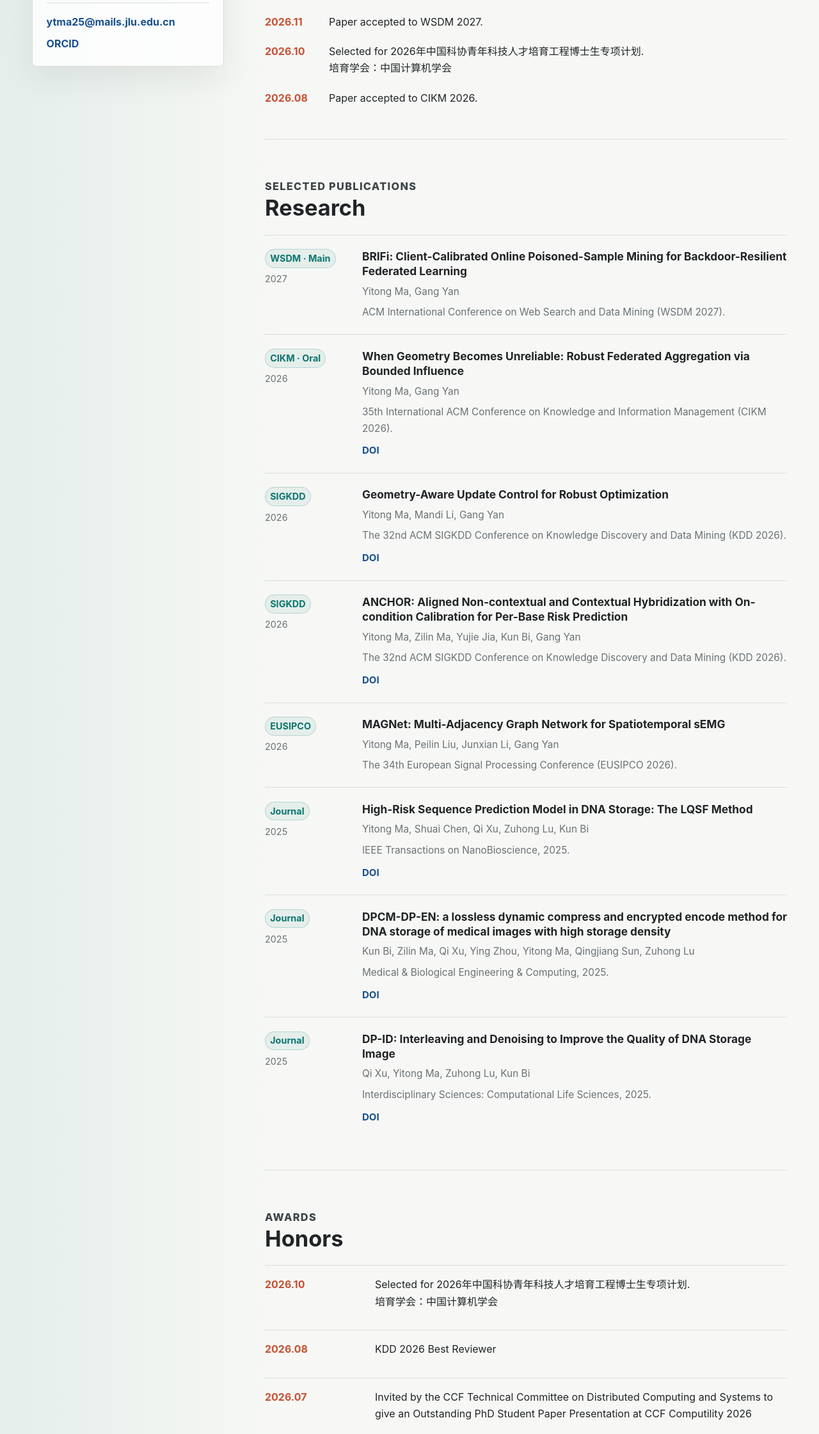
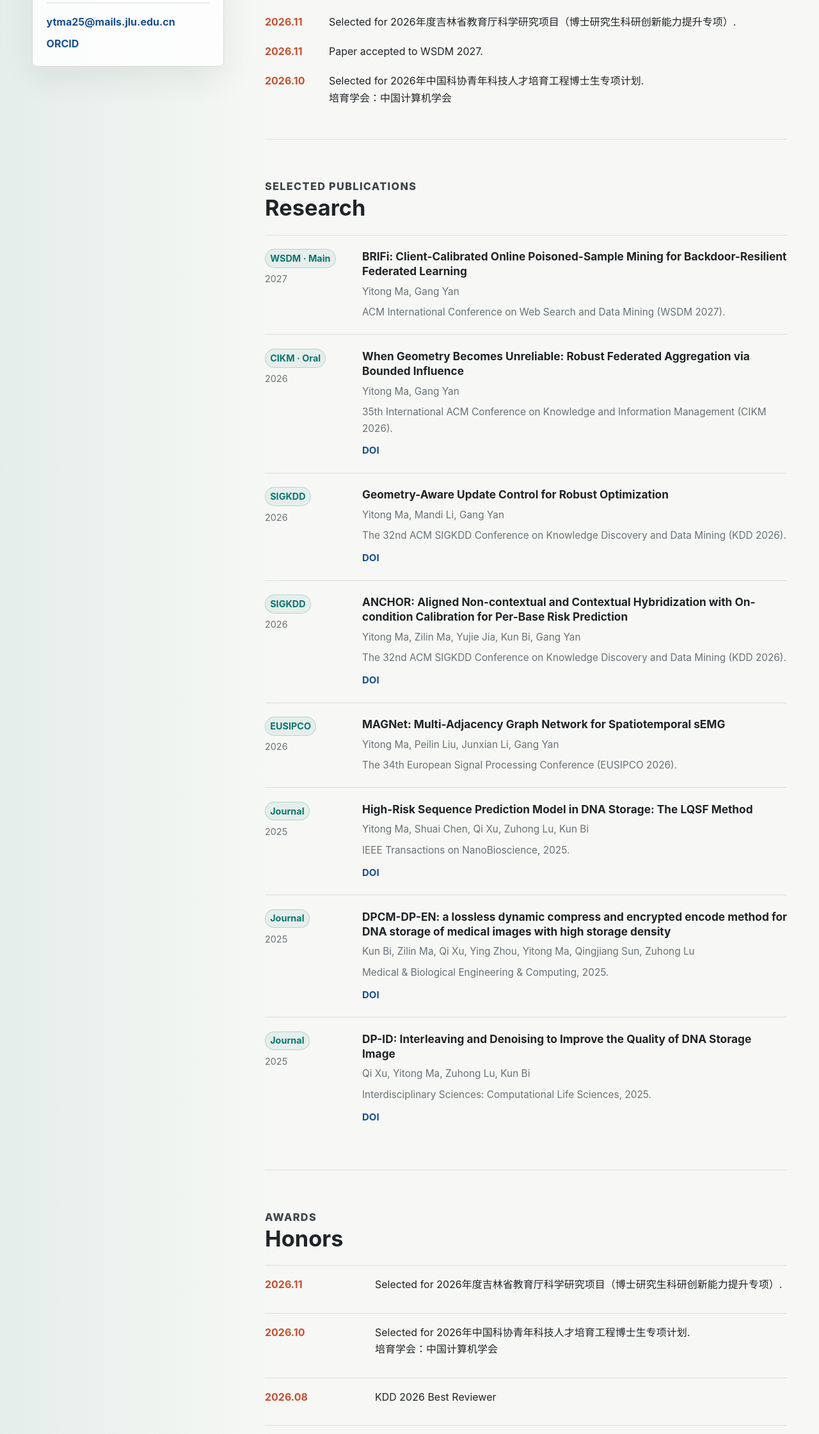
Before and after one commit to ytma-phoenix/ytma-phoenix.github.io, a plain HTML site: page index.html in a window 1280 px wide. Shown: the part 538-2779 px from the top of the page at 64% size. Drawn offline with Linux system fonts and the light colour scheme.

Commit message:
Add Jilin research project selection to news and honors

```diff
--- a/index.html
+++ b/index.html
@@ -56,15 +56,15 @@
           <ul class="news-list">
             <li>
               <time datetime="2026-11">2026.11</time>
+              <span>Selected for 2026年度吉林省教育厅科学研究项目（博士研究生科研创新能力提升专项）.</span>
+            </li>
+            <li>
+              <time datetime="2026-11">2026.11</time>
               <span>Paper accepted to WSDM 2027.</span>
             </li>
             <li>
               <time datetime="2026-10">2026.10</time>
               <span>Selected for 2026年中国科协青年科技人才培育工程博士生专项计划.<br />培育学会：中国计算机学会</span>
-            </li>
-            <li>
-              <time datetime="2026-08">2026.08</time>
-              <span>Paper accepted to CIKM 2026.</span>
             </li>
           </ul>
         </section>
@@ -213,6 +213,10 @@
           </div>
           <ul class="timeline">
             <li>
+              <time datetime="2026-11">2026.11</time>
+              <span>Selected for 2026年度吉林省教育厅科学研究项目（博士研究生科研创新能力提升专项）.</span>
+            </li>
+            <li>
               <time datetime="2026-10">2026.10</time>
               <span>Selected for 2026年中国科协青年科技人才培育工程博士生专项计划.<br />培育学会：中国计算机学会</span>
             </li>
```
